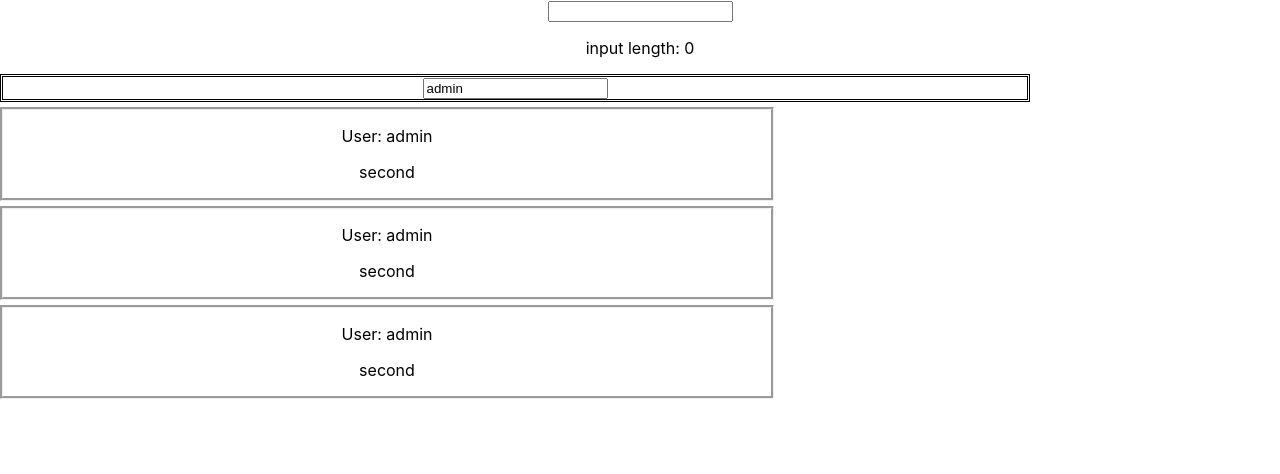
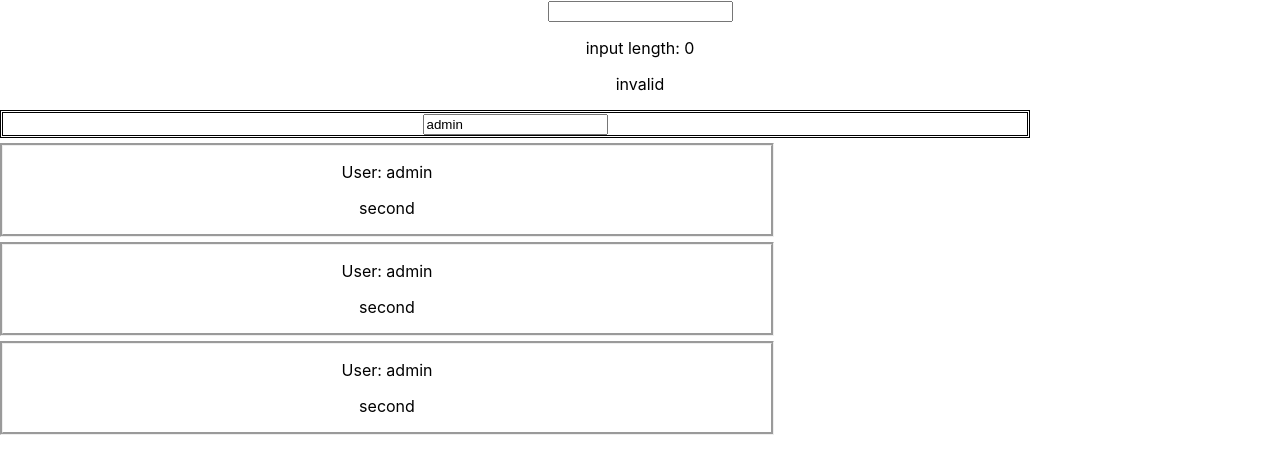
Before and after one commit to Endron/react_the-complete-guide, a React (Create React App) app: page / in a window 1280 px wide. Shown: the top 474 px of the page. Built offline with nearby package versions, Linux system fonts and the light colour scheme.

Commit message:
add validation of input

```diff
--- /dev/null
+++ b/src/TextLengthInput/TextLenghtInputValidation.js
@@ -0,0 +1,22 @@
+import React from 'react';
+import './TextLengthInputValidation.scss';
+
+const TextLengthInputValidation = (props) => {
+    const isValid = props.text.length >= props.min;
+
+    if (isValid) {
+        return (
+            <div className="TextLengthInputValidation TextLengthInputValidation.valid">
+                <p>valid</p>
+            </div>
+        );
+    } else {
+        return (
+            <div className="TextLengthInputValidation TextLengthInputValidation.invalid">
+                <p>invalid</p>
+            </div>
+        );
+    }
+}
+
+export default TextLengthInputValidation;
--- a/src/TextLengthInput/TextLengthInput.js
+++ b/src/TextLengthInput/TextLengthInput.js
@@ -1,4 +1,5 @@
 import React from 'react';
+import TextLengthInputValidation from './TextLenghtInputValidation';
 
 class TextLengthInput extends React.Component {
 
@@ -17,6 +18,7 @@ class TextLengthInput extends React.Component {
             <div className="TextLengthInput">
                 <input type="text" onChange={this.inputChangedHandler}/>
                 <p>input length: {this.state.text.length}</p>
+                <TextLengthInputValidation text={this.state.text} min="5"/>
             </div>
         );
     }
--- /dev/null
+++ b/src/TextLengthInput/TextLengthInputValidation.scss
@@ -0,0 +1,12 @@
+.TextLengthInputValidation {
+    border: "medium";
+    width: "10%";
+
+    .TextLengthInputValidation.valid {
+        color: green;
+    }
+
+    .TextLengthInputValidation.invalid {
+        color: red;
+    }
+}
```
Also changed, not shown: src/UserInput/UserInput.js (line endings or trailing spaces), src/UserInput/UserInput.scss (line endings or trailing spaces), src/UserOutput/UserOutput.js (line endings or trailing spaces), src/UserOutput/UserOutput.scss (line endings or trailing spaces).
